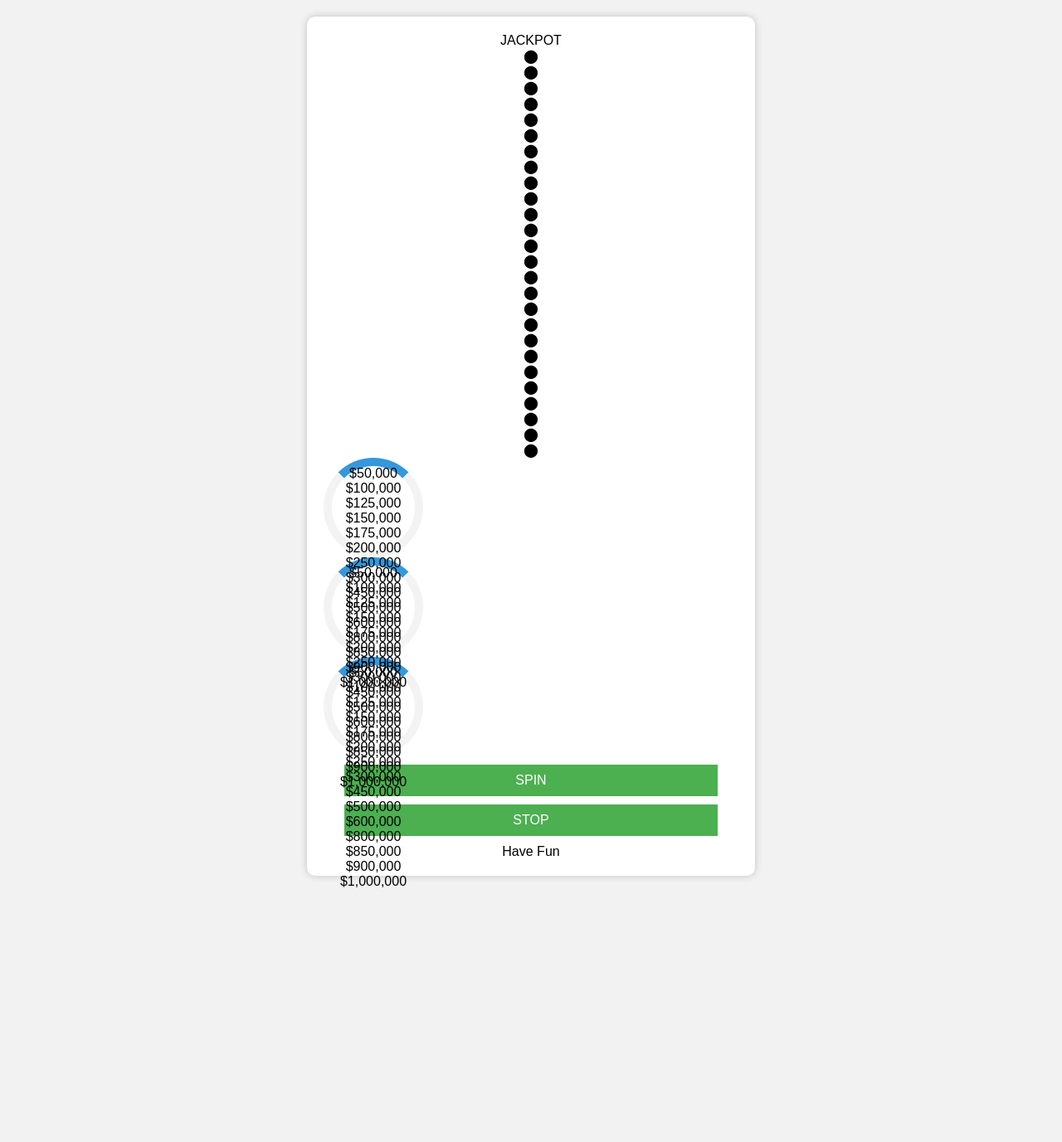
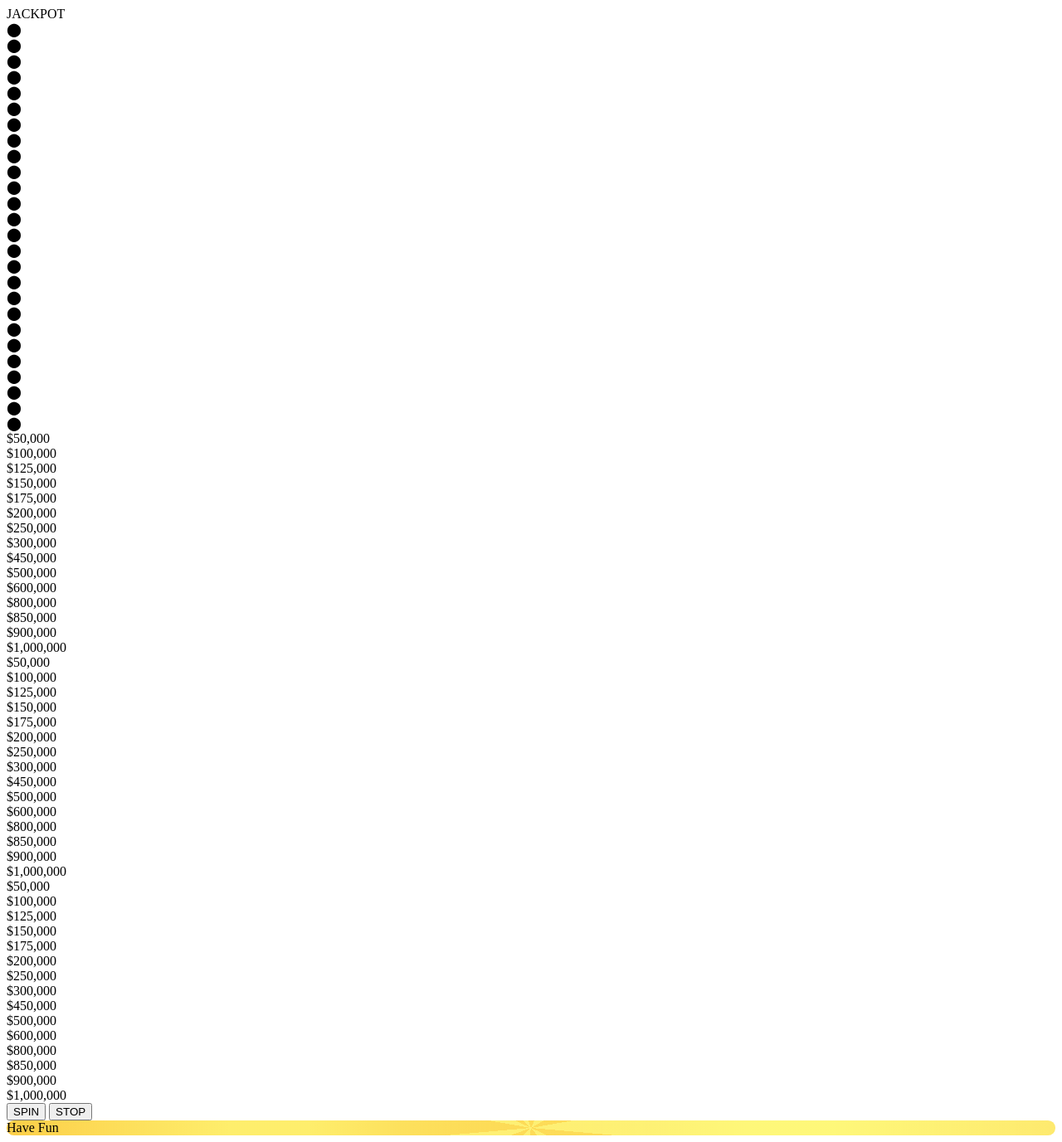
Before and after one commit to Adeolatoolz/supporteam, a PHP site: page /jackpot.html in a window 1280 px wide. Shown: the whole page at 83% size. Before the commit the page ends 1070 px from the top, so only its background shows below. Run offline with PHP 8.4, Linux system fonts and the light colour scheme.

Commit message:
Update style.css

```diff
--- a/style.css
+++ b/style.css
@@ -1,104 +1,71 @@
-body {
-    font-family: Arial, sans-serif;
-    background-color: #f2f2f2;
-    text-align: center;
-    margin: 0;
-    padding: 0;
+.casino-name {
+    background: radial-gradient(circle at 25%, hsl(60deg, 100%, 75%, 0.75) 5%, hsl(0deg, 0%, 20%, 0) 50%),
+                radial-gradient(circle at 75%, hsl(60deg, 100%, 75%, 0.75) 5%, hsl(0deg, 0%, 20%, 0) 50%),
+                conic-gradient(hsl(41deg, 96%, 59%) 25deg, hsl(49deg, 97%, 70%) 25deg 60deg, hsl(41deg, 96%, 59%) 60deg 80deg, hsl(49deg, 97%, 70%) 80deg 95deg, hsl(41deg, 96%, 59%) 95deg 115deg, hsl(49deg, 97%, 70%) 115deg 140deg, hsl(41deg, 96%, 59%) 140deg 190deg, hsl(49deg, 97%, 70%) 190deg 225deg, hsl(41deg, 96%, 59%) 225deg 250deg, hsl(49deg, 97%, 70%) 250deg 265deg, hsl(41deg, 96%, 59%) 265deg 280deg, hsl(49deg, 97%, 70%) 280deg 295deg, hsl(41deg, 96%, 59%) 295deg 315deg, hsl(49deg, 97%, 70%) 315deg 340deg, hsl(41deg, 96%, 59%) 340deg);
+    border-radius: 1.1vmin;
 }
 
-h1 {
-    color: green;
+/* Signature styling */
+
+.signature {
+    position: absolute;
+    left: 0;
+    bottom: 0;
 }
 
-.container, #registration, #gameSelection, #jackpotGame, #spinningGame, #ballScratchGame, #certificate {
-    margin: 20px auto;
-    max-width: 500px;
-    padding: 20px;
-    background-color: white;
-    border-radius: 10px;
-    box-shadow: 0 0 10px rgba(0, 0, 0, 0.2);
-}
-
-input, select, button {
-    display: block;
-    width: 90%;
-    margin: 10px auto;
-    padding: 10px;
-    font-size: 16px;
-}
-
-button {
-    background-color: #4CAF50;
-    color: white;
-    border: none;
+.link {
+    position: absolute;
+    z-index: 10;
+    left: calc(5vmin - 1rem);
+    bottom: calc(5vmin - 1rem);
+    display: flex;
+    align-items: center;
+    justify-content: center;
     cursor: pointer;
 }
 
-button:hover {
-    background-color: #45a049;
+.link span {
+    font-size: 2rem;
+    font-family: arial, sans-serif;
+    color: whitesmoke;
 }
 
-#wheelCanvas {
-    margin-top: 20px;
-    cursor: pointer;
+.my-name {
+    position: relative;
 }
 
-.result {
-    margin-top: 20px;
-    font-size: 20px;
-    font-weight: bold;
-    color: green;
+.before,
+.after {
+    overflow: hidden;
+    width: 0;
+    transition: width 0.5s;
+    transform-origin: right;
 }
 
-ul {
-    list-style: none;
-    padding: 0;
+.before-text {
+    display: inline-block;
+    width: auto;
+    text-align: right;
 }
 
-ul li {
-    margin: 10px 0;
+.after-text {
+    display: flex;
+    align-items: center;
+    width: auto;
+    height: 3rem;
+    transform-origin: top center;
 }
 
-ul li a {
-    color: #007BFF;
-    text-decoration: none;
+.link:hover .before {
+    width: 3.5rem;
 }
 
-ul li a:hover {
-    text-decoration: underline;
+.link:hover .after {
+    width: 5rem;
 }
 
-.spinner {
-    width: 100px;
-    height: 100px;
-    border: 10px solid #f3f3f3;
-    border-top: 10px solid #3498db;
-    border-radius: 50%;
+.link:hover .spin {
+    display: inline-block;
+    transition: 0.5s transform 0.5s ease-in-out;
+    transform: rotate(360deg);
 }
-
-.roulette {
-    display: flex;
-    flex-direction: column;
-    align-items: center;
-    justify-content: center;
-    height: 100vh;
-}
-
-.wheel img {
-    transition: transform 10s cubic-bezier(0.3, 1, 0.7, 1), 10s filter cubic-bezier(0.1, 1, 0.8, 1), 10s -webkit-filter cubic-bezier(0.1, 1, 0.8, 1);
-    will-change: transform;
-    border-radius: 50%;
-    box-shadow: 0 0 100px rgba(0, 0, 0, 0.5);
-    width: 100%;
-    max-width: 600px;
-}
-
-.arrow {
-    position: absolute;
-    top: 50%;
-    left: 50%;
-    width: 10px;
-    height: 10px;
-    background: red;
-    transform: translate(-50%, -50%);
-}
```
